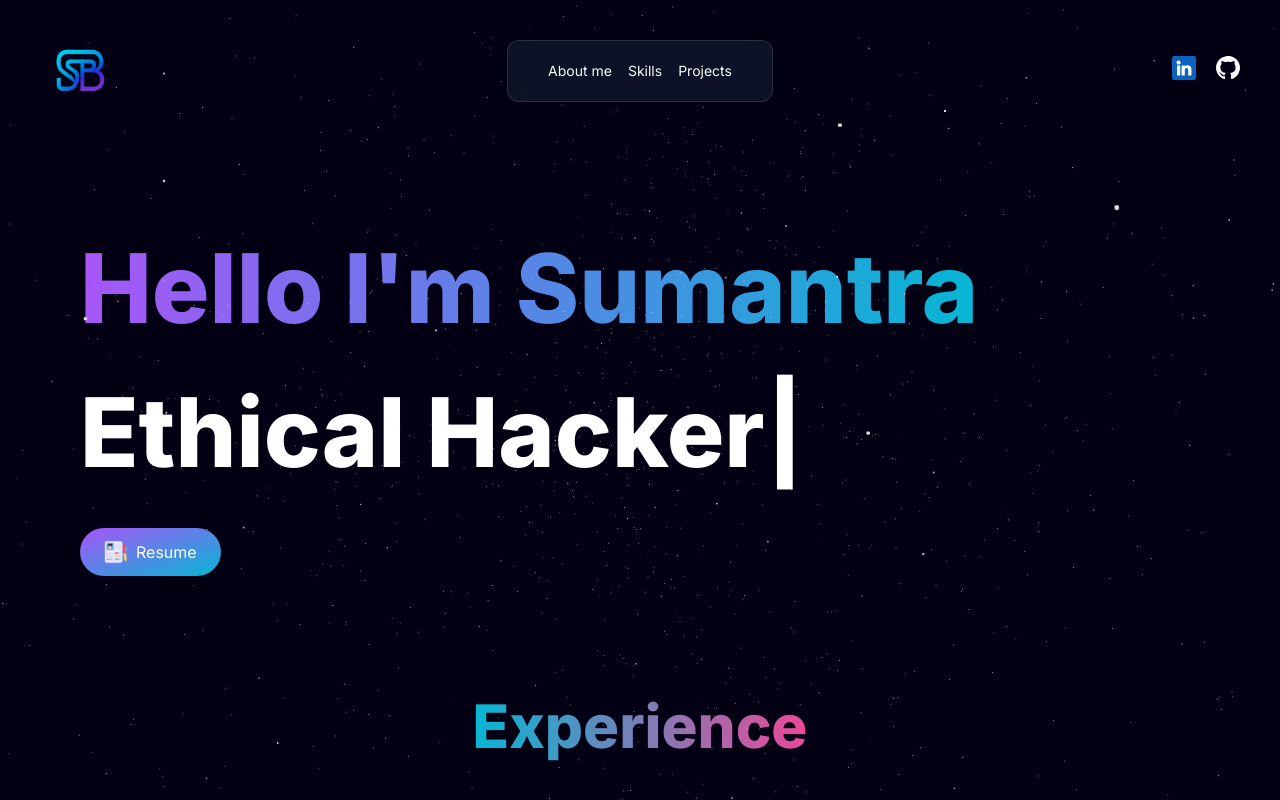
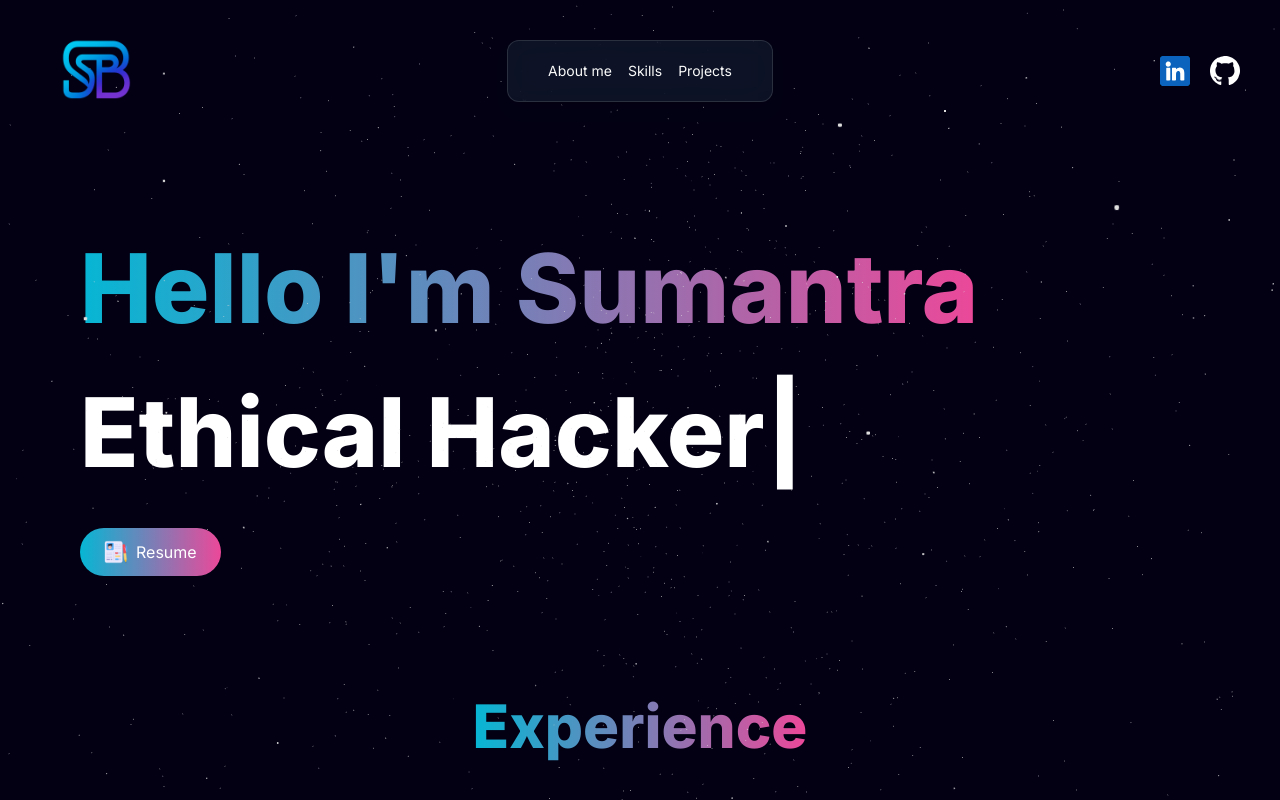
Before and after one commit to sumantra04/My-Portfolio, a Next.js app: page / in a window 1280 px wide. Shown: the top 800 px of the page. Built offline with nearby package versions, Linux system fonts and the light colour scheme; a web font is replaced by a local one.

Commit message:
Headings Updated

```diff
--- a/components/main/Footer.tsx
+++ b/components/main/Footer.tsx
@@ -3,12 +3,23 @@
 import { Socials } from "@/constants";
 import { FaLocationArrow } from "react-icons/fa";
 import Image from "next/image";
+import { motion } from "framer-motion";
 
 const Footer = () => {
   return (
     <footer className="w-full pt-20 pb-10 text-white relative z-[50]" id="contact">
       <div className="flex flex-col items-center px-4">
-        <h1 className="text-center text-4xl sm:text-5xl font-extrabold leading-tight">
+        <motion.h2
+          initial={{ opacity: 0, x: -120 }}
+          whileInView={{ opacity: 1, x: 0 }}
+          transition={{ duration: 1, ease: "easeOut" }}
+          className="text-4xl md:text-5xl text-white font-extrabold mb-10 text-center"
+        >
+          <span className="bg-gradient-to-r from-cyan-500 to-pink-500 text-transparent bg-clip-text">
+            Contact Me
+          </span>
+        </motion.h2>
+        <h1 className="text-center text-4xl sm:text-4xl font-extrabold leading-tight">
           Looking for a{" "}
           <span className="bg-gradient-to-r from-cyan-500 to-pink-500 text-transparent bg-clip-text">
             driven Web Developer
@@ -19,10 +30,9 @@ const Footer = () => {
         <p className="text-white/70 text-center text-base md:text-lg max-w-xl mt-5 md:mt-8">
           If you're building something great and need a reliable developer, let’s connect and bring your vision to life.
         </p>
-
         <div className="mt-6">
           <a
-            href="https://mail.google.com/mail/?view=cm&fs=1&to=sumantrab.04@gmail.com"
+            href="mailto:sumantrab.04@gmail.com"
             target="_blank"
             rel="noopener noreferrer"
             className="relative z-[60]"
@@ -37,11 +47,11 @@ const Footer = () => {
           </a>
         </div>
       </div>
-
       <div className="flex flex-col md:flex-row justify-between items-center px-6 mt-16">
         <p className="text-white text-sm mb-6 md:mb-0 text-center">
           Copyright © {new Date().getFullYear()} Sumantra Bandyopadhyay
         </p>
+
         <div className="flex gap-6">
           {Socials.map((info) => (
             <a
@@ -49,8 +59,9 @@ const Footer = () => {
               href={info.link}
               target="_blank"
               rel="noopener noreferrer"
+              title={`Open ${info.name} profile`}
+              className="cursor-pointer relative z-[60]"
               aria-label={`Visit ${info.name}`}
-              className="cursor-pointer relative z-[60]"
             >
               <div className="w-12 h-12 rounded-lg flex justify-center items-center hover:bg-white/10 transition-all duration-300">
                 <Image
--- a/components/main/Navbar.tsx
+++ b/components/main/Navbar.tsx
@@ -81,7 +81,7 @@ const Navbar = () => {
               key="logo"
               src="/Logo.png"
               alt="Logo"
-              className="absolute top-8 left-10 w-20 h-20 object-contain z-[30]"
+              className="absolute top-4 left-10 w-28 h-28 object-contain z-[30]"
               initial={{ opacity: 0 }}
               animate={{ opacity: 1 }}
               exit={{ opacity: 0 }}
@@ -108,8 +108,8 @@ const Navbar = () => {
                   <Image
                     src={social.src}
                     alt={social.name}
-                    width={24}
-                    height={24}
+                    width={30}
+                    height={30}
                   />
                 </a>
               ))}
--- a/components/sub/HeroContent.tsx
+++ b/components/sub/HeroContent.tsx
@@ -12,10 +12,10 @@ const HeroContent = () => {
           initial={{ opacity: 0, x: -100 }}
           animate={{ opacity: 1, x: 0 }}
           transition={{ duration: 0.8 }}
-          className="col-span-12 place-self-center text-center sm:text-left justify-self-start relative"
-        >
+          className="col-span-12 place-self-center text-center sm:text-left justify-self-start relative">
           <h1 className="text-white mb-4 text-4xl sm:text-5xl lg:text-8xl lg:leading-normal font-extrabold">
-            <span className="text-transparent bg-clip-text bg-gradient-to-r from-purple-500 to-cyan-500">
+            <span className="text-transparent bg-clip-text bg-gradient-to-r from-cyan-500 to-pink-500">
+              {/*bg-gradient-to-r from-purple-500 to-cyan-500*/}
               Hello I'm Sumantra{" "}
             </span>
             <br />
@@ -39,7 +39,7 @@ const HeroContent = () => {
               href="/Sumantra Bandyopadhyay_Resume.pdf"
               target="_blank"
               rel="noopener noreferrer"
-              className="px-6 py-3 w-full sm:w-fit rounded-full mr-4 bg-gradient-to-br from-purple-500 to-cyan-500 hover:bg-slate-200 text-white flex items-center justify-center gap-2 z-50 relative"
+              className="px-6 py-3 w-full sm:w-fit rounded-full mr-4 bg-gradient-to-r from-cyan-500 to-pink-500 hover:bg-slate-200 text-white flex items-center justify-center gap-2 z-50 relative"
               style={{ zIndex: 9999 }}
             >
               <img
```
